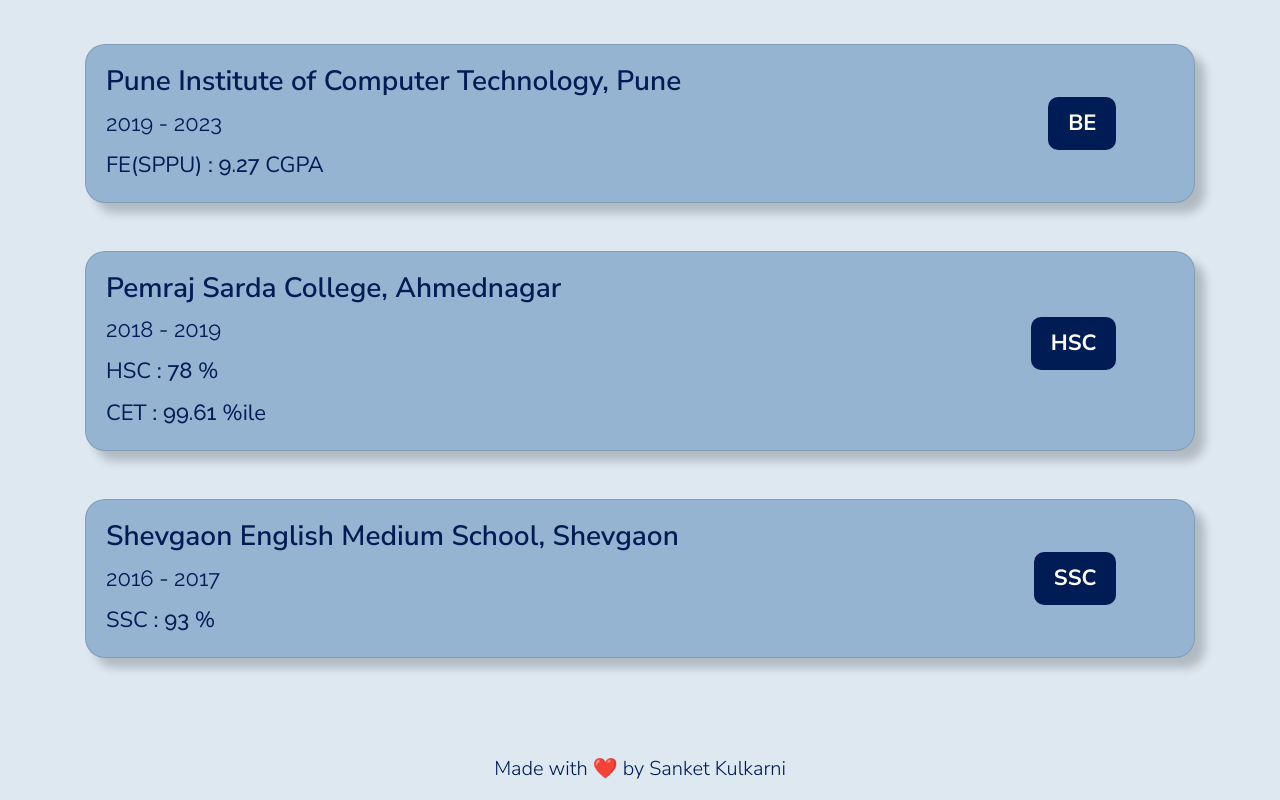
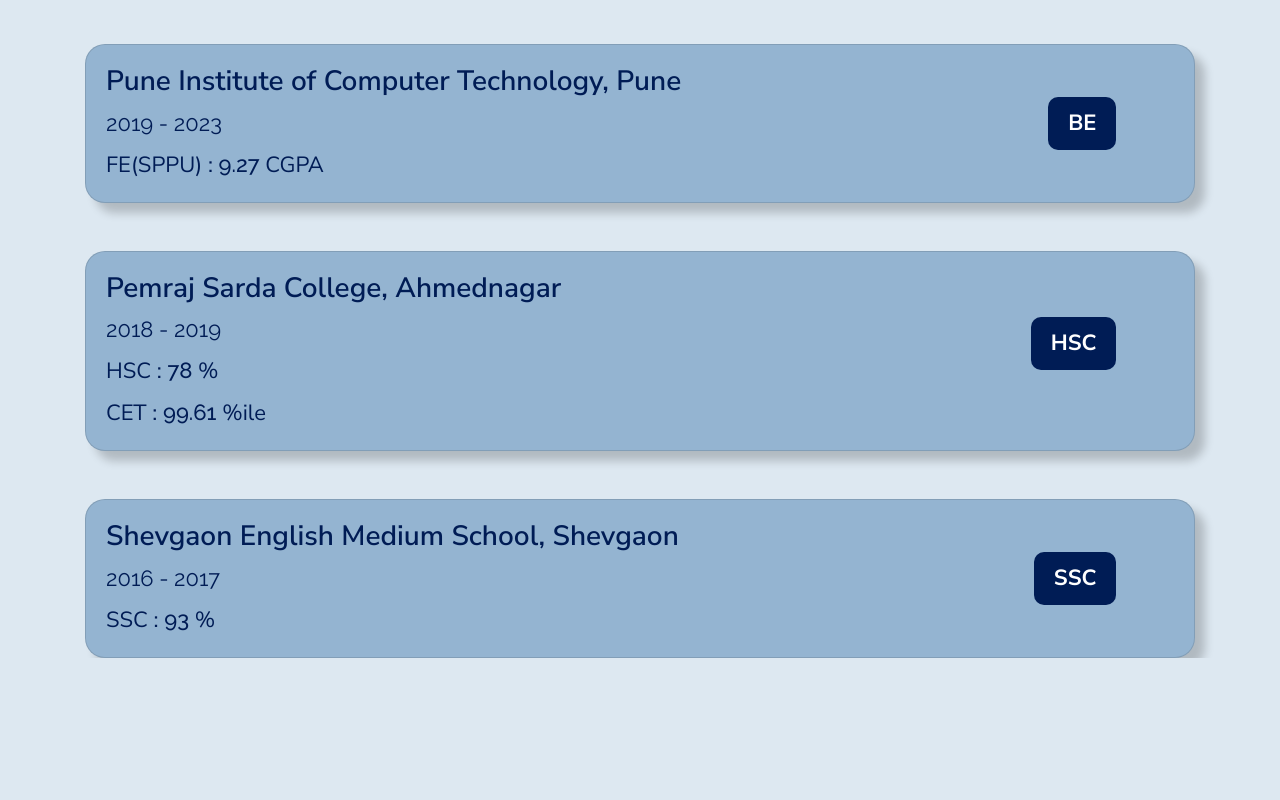
Before and after one commit to Sanketak08/Portfolio, a React (Create React App) app: page /education in a window 1280 px wide. Shown: the part 1003-1803 px from the top of the page. After the commit the page ends 1661 px from the top, so only its background shows below. Built offline with nearby package versions, Linux system fonts and the light colour scheme; some icons are missing.

Commit message:
Footer fixed

```diff
--- a/src/assets/css/index.css
+++ b/src/assets/css/index.css
@@ -64,6 +64,7 @@
     background-color: var(--bg-main);
     color: var(--font-color) !important;
     overflow-x: hidden;
+    overflow-y: hidden;
 }
 
 /* NAVBAR */
--- a/src/components/AboutMe.js
+++ b/src/components/AboutMe.js
@@ -292,11 +292,6 @@
                     </div>
                 </div>
             </div>
-            <div className='footer pt-5 pb-3'>
-                <div className='lead footer-text text-center'>
-                    Made with ❤️ by Sanket Kulkarni
-                </div>
-            </div>
         </Fragment>
     );
 };
--- a/src/components/ContactMe.js
+++ b/src/components/ContactMe.js
@@ -137,7 +137,7 @@
             {/* Footer */}
             <div className='footer mt-5 pt-5 pb-3'>
                 <div className='lead footer-text text-center'>
-                    Made with ❤️ by Sanket Kulkarni
+                    Made by Sanket Kulkarni
                 </div>
             </div>
         </Fragment>
--- a/src/components/Education.js
+++ b/src/components/Education.js
@@ -136,11 +136,6 @@
                     </div>
                 </div>
             </div>
-            <div className='footer mt-5 pt-5 pb-3'>
-                <div className='lead footer-text text-center'>
-                    Made with ❤️ by Sanket Kulkarni
-                </div>
-            </div>
         </Fragment>
     );
 };
--- a/src/components/Home.js
+++ b/src/components/Home.js
@@ -120,12 +120,6 @@
                     </div>
                 </div>
             </div>
-            {/* Footer */}
-            <div className='footer mt-5 pt-5 pb-3'>
-                <div className='lead footer-text text-center'>
-                    Made with ❤️ by Sanket Kulkarni
-                </div>
-            </div>
         </Fragment>
     );
 };
--- a/src/components/Projects.js
+++ b/src/components/Projects.js
@@ -270,12 +270,6 @@
                     </button>
                 </a>
             </div>
-            {/* Footer */}
-            <div className='footer mt-5 pt-5 pb-3'>
-                <div className='lead footer-text text-center'>
-                    Made with ❤️ by Sanket Kulkarni
-                </div>
-            </div>
         </Fragment>
     );
 };
```
Also changed, not shown: 1 other file (tests, documents, lock files or other folders).
